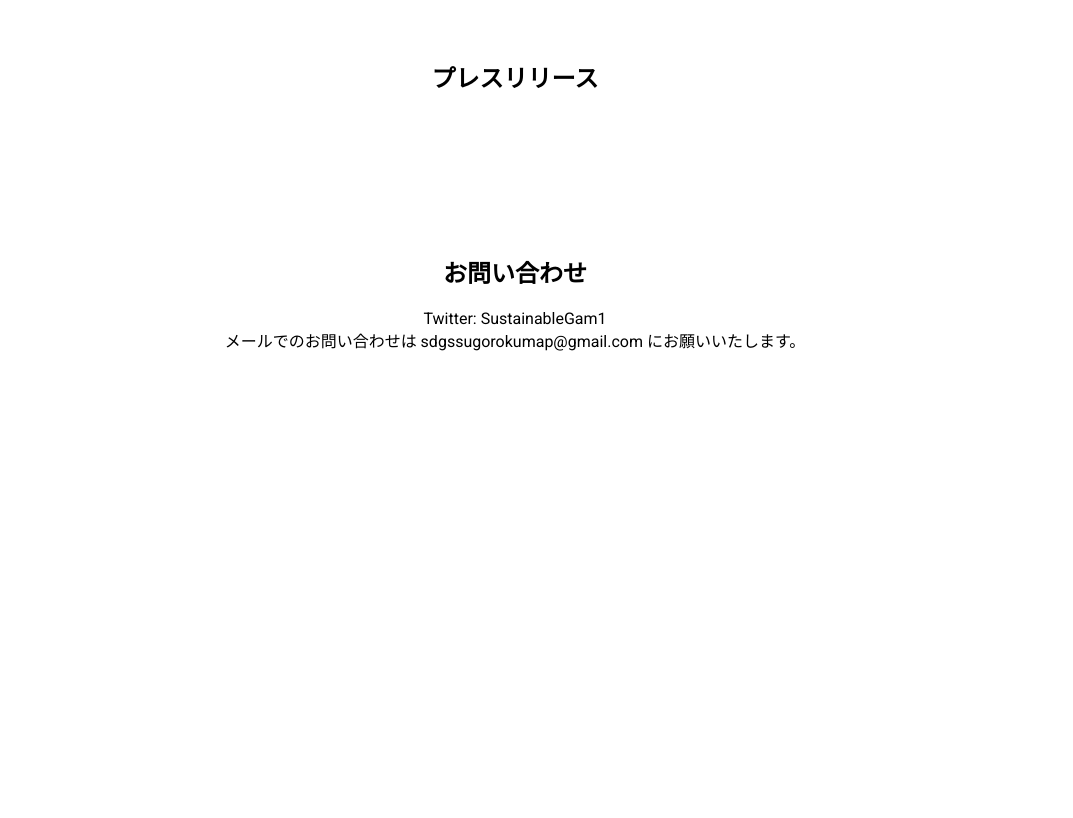
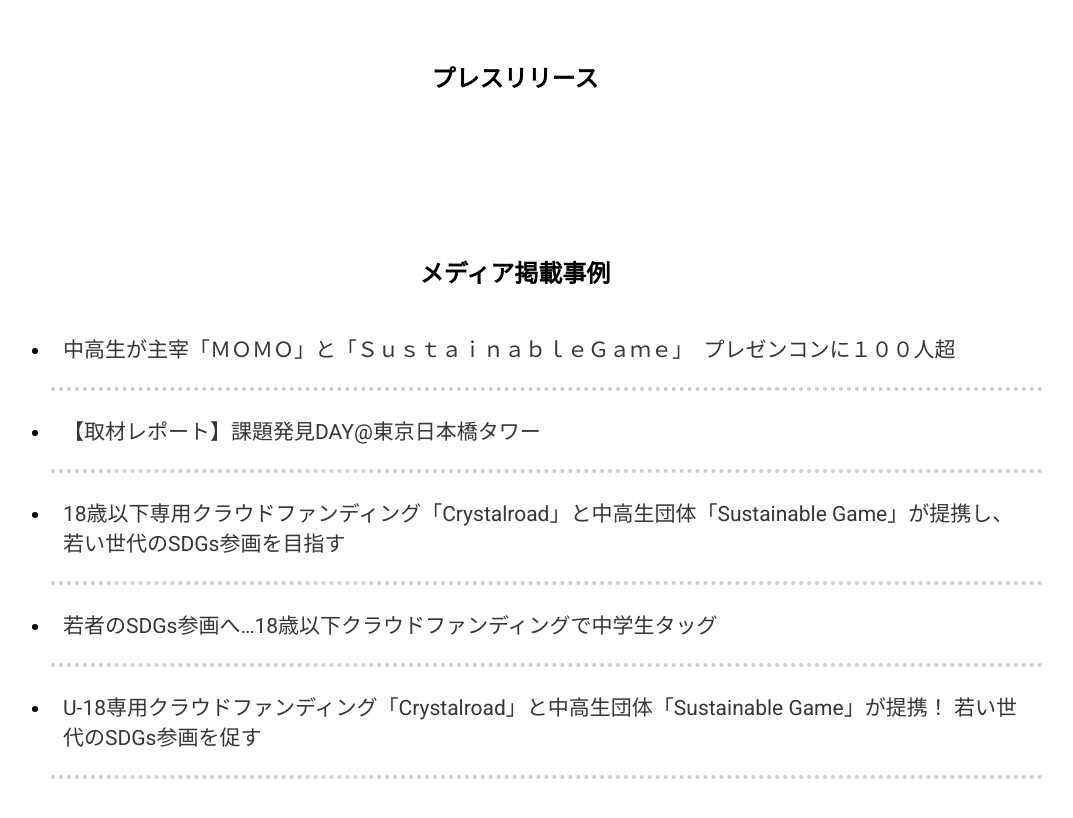
Before and after one commit to sustainable-game/sustainable-game.github.io, a Jekyll site: the page built from index.md, in a window 1280 px wide and 900 px high, scrolled down 2958 px. Shown: the top 818 px of the window, without its empty margins (125-1198 px from the left). Built offline with Jekyll 4.4.1, drawn with Linux system fonts in a browser that asks for light colours; nearby versions of some CDN libraries; before the commit the page ends 3394 px from its top, so only the background shows below that.

Commit message:
add メディア掲載事例

```diff
--- /dev/null
+++ b/_includes/media.html
@@ -0,0 +1,20 @@
+<div class="section" id="media_articles">
+  <h2>メディア掲載事例</h2>
+  <ul>
+    <li class="article">
+      <a href="https://mainichi.jp/articles/20190720/dbg/048/040/013000c" class="article-link">中高生が主宰「ＭＯＭＯ」と「ＳｕｓｔａｉｎａｂｌｅＧａｍｅ」　プレゼンコンに１００人超</a>
+    </li>
+    <li class="article">
+      <a href="https://kanto.esdcenter.jp/rep190630/" class="article-link">【取材レポート】課題発見DAY@東京日本橋タワー</a>
+    </li>
+    <li class="article">
+      <a href="https://www.excite.co.jp/news/article/Prtimes_2019-08-26-46913-2/" class="article-link">18歳以下専用クラウドファンディング「Crystalroad」と中高生団体「Sustainable Game」が提携し、若い世代のSDGs参画を目指す</a>
+    </li>
+    <li class="article">
+      <a href="https://resemom.jp/article/2019/08/26/52126.html" class="article-link">若者のSDGs参画へ…18歳以下クラウドファンディングで中学生タッグ</a>
+    </li>
+    <li class="article">
+      <a href="https://techable.jp/archives/106532" class="article-link">U-18専用クラウドファンディング「Crystalroad」と中高生団体「Sustainable Game」が提携！ 若い世代のSDGs参画を促す</a>
+    </li>
+  </ul>
+</div>
--- a/_layouts/home.html
+++ b/_layouts/home.html
@@ -9,4 +9,5 @@
 {% include members.html %}
 {% include blog.html %}
 {% include pressrelease.html %}
+{% include media.html %}
 {% include contact.html %}
```
